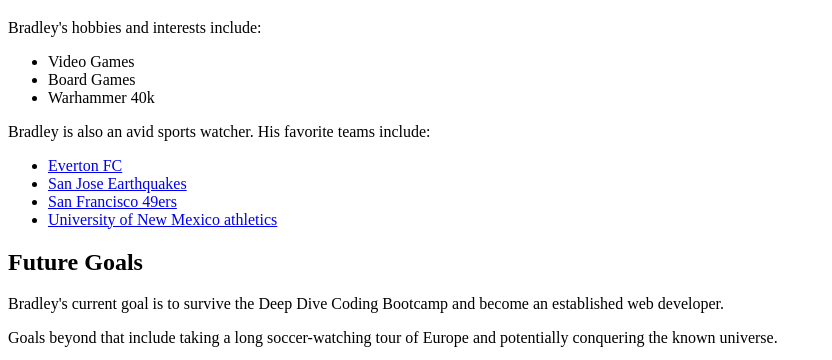
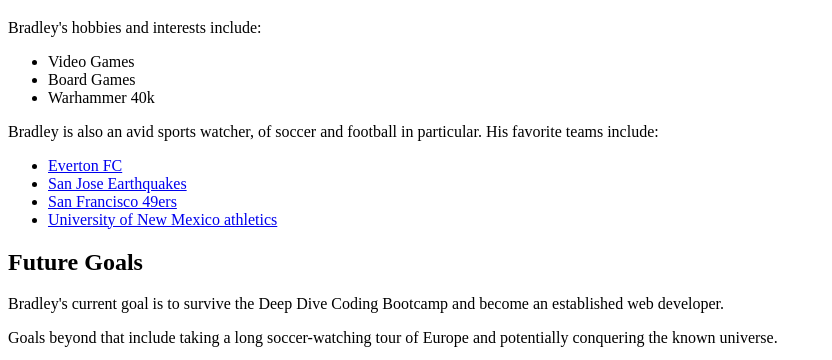
Before and after one commit to brbrown59/about-bradley, a PHP site: page / in a window 1280 px wide. Shown: the part 599-959 px from the top of the page, without its empty margins (0-832 px from the left). Run offline with PHP 8.4, Linux system fonts and the light colour scheme.

Commit message:
Adjusted the sports section again

```diff
--- a/index.php
+++ b/index.php
@@ -20,7 +20,7 @@
 			<li>Board Games</li>
 			<li>Warhammer 40k</li>
 		</ul>
-		<p>Bradley is also an avid sports watcher.  His favorite teams include:</p>
+		<p>Bradley is also an avid sports watcher, of soccer and football in particular.  His favorite teams include:</p>
 		<ul>
 			<li><a href="http://www.evertonfc.com/" target="_blank">Everton FC</a></li>
 			<li><a href="http://www.sjearthquakes.com/" target="_blank">San Jose Earthquakes</a></li>
```
